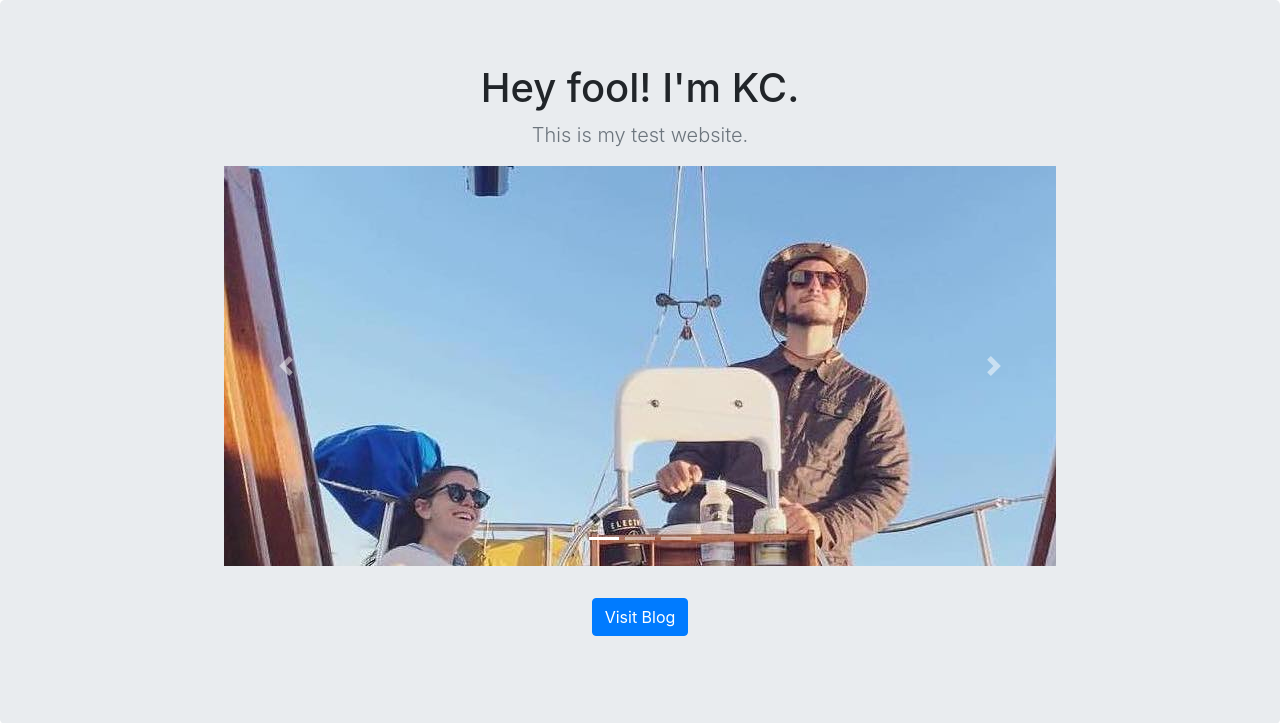
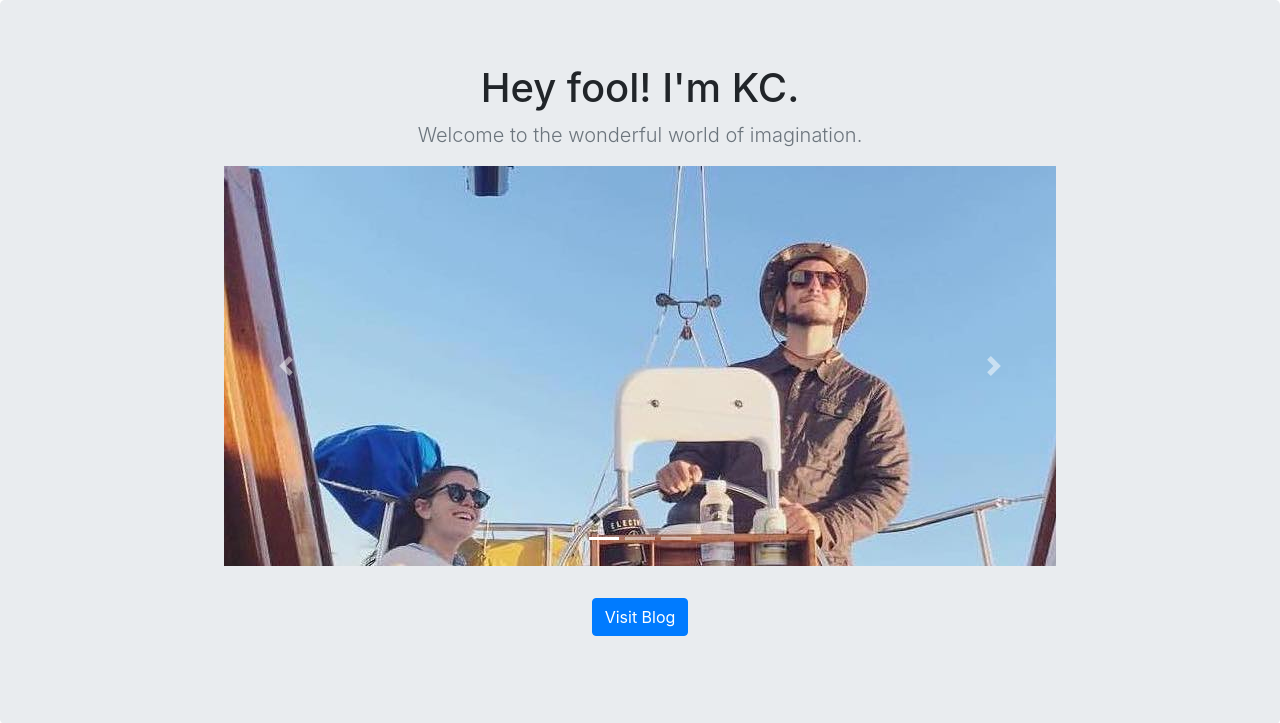
Before and after one commit to kcsteblay/portfolio-project, a Django app: page / in a window 1280 px wide. Shown: the part 56-779 px from the top of the page. Run offline with Django 3.2, Linux system fonts and the light colour scheme; data that the repository does not hold is empty; some libraries are stand-ins or nearby versions.

Commit message:
Changed headline

```diff
--- a/jobs/templates/jobs/home.html
+++ b/jobs/templates/jobs/home.html
@@ -41,7 +41,7 @@
       <section class="jumbotron text-center">
         <div class="container">
           <h1 class="jumbotron-heading">Hey fool! I'm KC.</h1>
-          <p class="lead text-muted">This is my test website.</p>
+          <p class="lead text-muted">Welcome to the wonderful world of imagination.</p>
 
 
 
```
Also changed, not shown: 1 other file.
